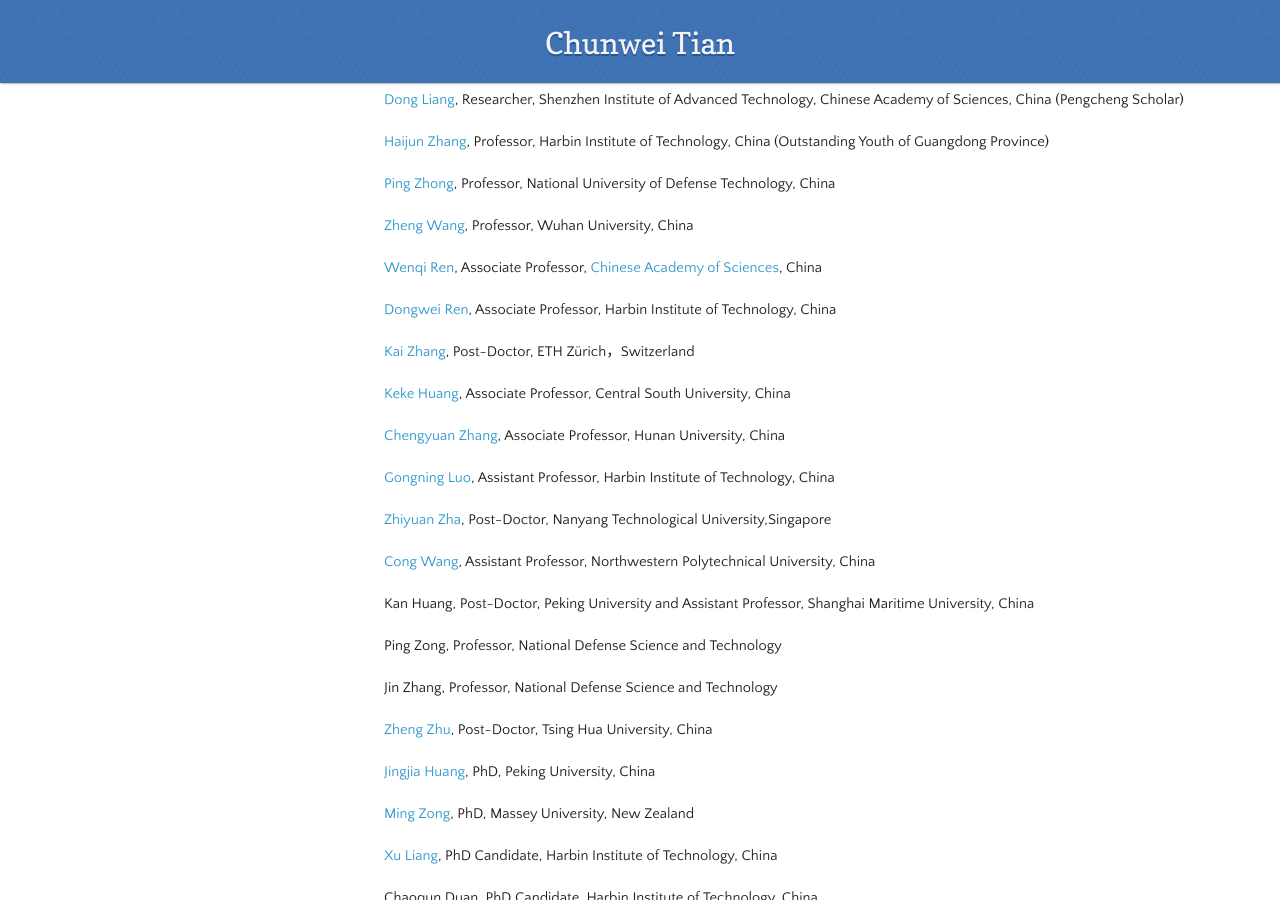
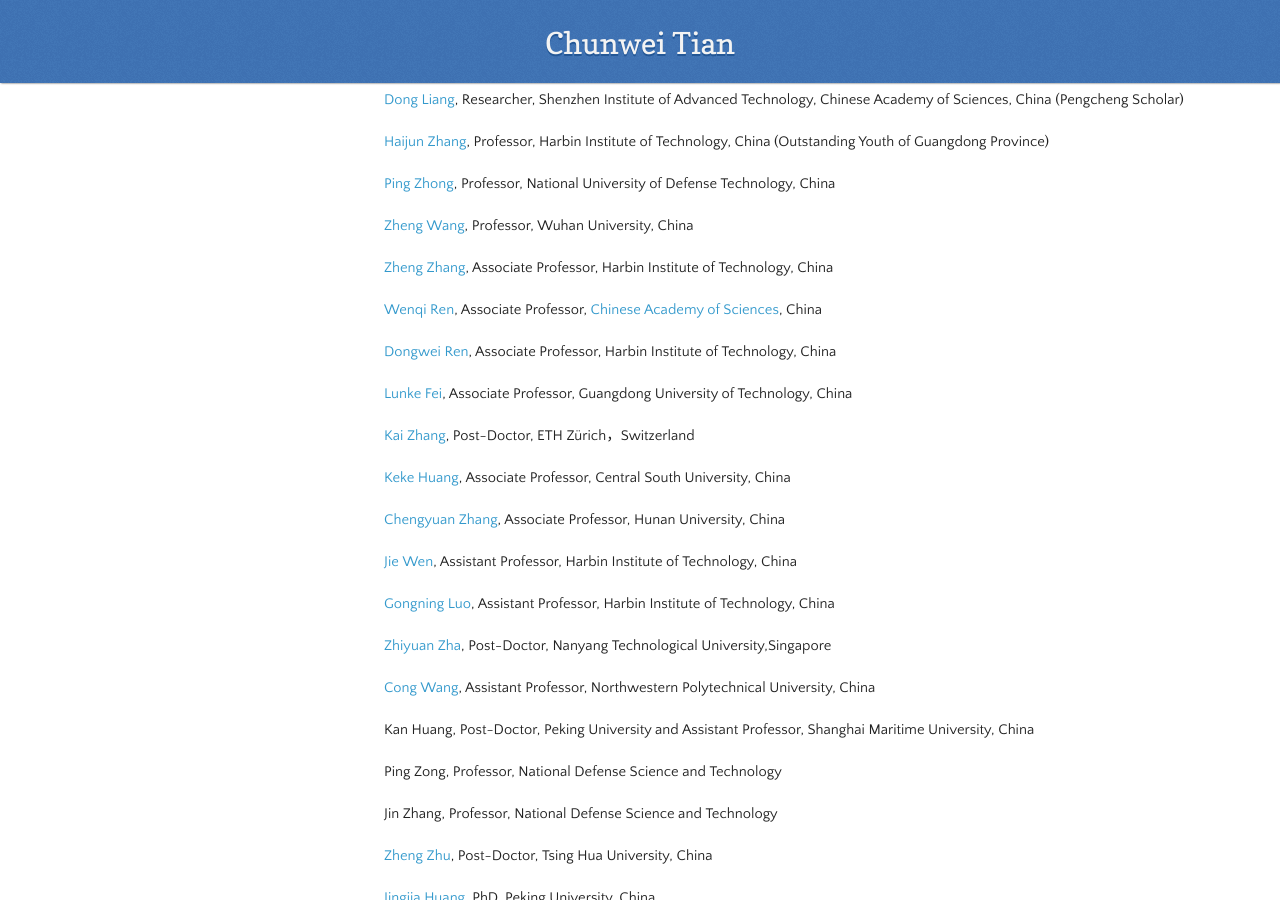
Before and after one commit to hellloxiaotian/hellloxiaotian.github.io, a Jekyll site: the page built from index.md, in a window 1280 px wide and 900 px high, scrolled down 4429 px. Built offline with Jekyll 4.4.1, drawn with Linux system fonts in a browser that asks for light colours; nearby versions of some CDN libraries; our own code applies the rules of GitHub Pages for plain Markdown files; the repository's description, which GitHub fills in, is left out.

Commit message:
Add files via upload

```diff
--- a/index.md
+++ b/index.md
@@ -158,15 +158,21 @@
 
 [Zheng Wang](http://cs.whu.edu.cn/teacherinfo.aspx?id=460), Professor, Wuhan University, China
 
+[Zheng Zhang](http://faculty.hitsz.edu.cn/zhangzheng), Associate Professor, Harbin Institute of Technology, China
+
 [Wenqi Ren](https://www.google.com/url?q=https%3A%2F%2Fsites.google.com%2Fsite%2Frenwenqi888%2Fhome&sa=D&sntz=1&usg=AFQjCNE7LvXLhEjHpCbb-T0RptVd_7k23w),  Associate Professor, [Chinese Academy of Sciences](https://scholar.google.com/citations?view_op=view_org&hl=zh-CN&org=14461968064144864497), China
 
 [Dongwei Ren](https://scholar.google.com/citations?hl=zh-CN&user=pKmdGZgAAAAJ),  Associate Professor, Harbin Institute of Technology, China
+
+[Lunke Fei](https://yzw.gdut.edu.cn/info/1120/1890.htm), Associate Professor, Guangdong University of Technology, China
 
 [Kai Zhang](https://scholar.google.com/citations?hl=zh-CN&user=0RycFIIAAAAJ), Post-Doctor, ETH Zürich，Switzerland
 
 [Keke Huang](http://www.google.com/url?q=http%3A%2F%2Ffaculty.csu.edu.cn%2Fhuangkeke%2Fzh_CN%2Findex.htm&sa=D&sntz=1&usg=AFQjCNHDZc_W2kJcG6l2RTY1mVO_LqW4Fw),   Associate Professor,  Central South University, China
 
 [Chengyuan Zhang](http://csee.hnu.edu.cn/people/zhangchengyuan),  Associate Professor, Hunan University, China
+
+[Jie Wen](http://faculty.hitsz.edu.cn/wenjie), Assistant Professor, Harbin Institute of Technology, China
 
 [Gongning Luo](https://scholar.google.com/citations?user=xclGEuwAAAAJ&hl=en),  Assistant Professor,  Harbin Institute of Technology, China
 
@@ -180,7 +186,7 @@
 
 Jin Zhang, Professor, National Defense Science and Technology
 
-[Zheng Zhu](http://www.google.com/url?q=http%3A%2F%2Fwww.zhengzhu.net%2F&sa=D&sntz=1&usg=AFQjCNHSwdKX0uw8pJ3bo0IBtmjtFPO1Rw),    Post-Doctor, Tsing Hua University, China
+[Zheng Zhu](http://www.google.com/url?q=http%3A%2F%2Fwww.zhengzhu.net%2F&sa=D&sntz=1&usg=AFQjCNHSwdKX0uw8pJ3bo0IBtmjtFPO1Rw), Post-Doctor, Tsing Hua University, China
 
 [Jingjia Huang](https://scholar.google.com/citations?hl=zh-CN&user=ZOKmWQ4AAAAJ), PhD, Peking University, China
 
```
